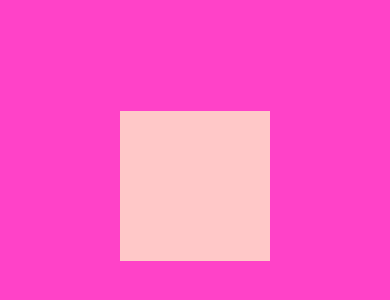
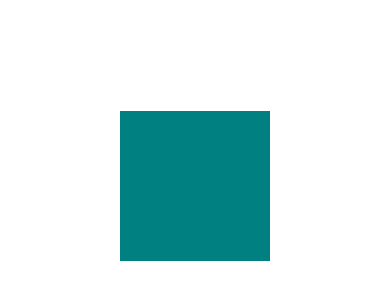
Before and after one commit to Shahjahan62/React_Native-Animations2, a React Native app: screen / in a window 390 px wide. Shown: the part 236-536 px from the top of the page. Built offline with nearby package versions, Linux system fonts and the light colour scheme.

Commit message:
rotations animations

```diff
--- a/App.tsx
+++ b/App.tsx
@@ -15,6 +15,7 @@ import StaggerAnimate from "./src/Combining Animations/StaggerAnimate";
 import DelayAnimate from "./src/Combining Animations/DelayAnimate";
 import NumAndInterpolates from "./src/Interpolations/NumAndInterpolates";
 import BgColorInterpolations from "./src/Interpolations/BgColorInterpolations";
+import RotationAnimate from "./src/Interpolations/RotationAnimate";
 export default function App() {
   return (
     // <PanPonder />
@@ -31,7 +32,8 @@ export default function App() {
     // <StaggerAnimate />
     // <DelayAnimate />
     // <NumAndInterpolates />
-    <BgColorInterpolations />
+    // <BgColorInterpolations />
+    <RotationAnimate />
   );
 }
 
```
